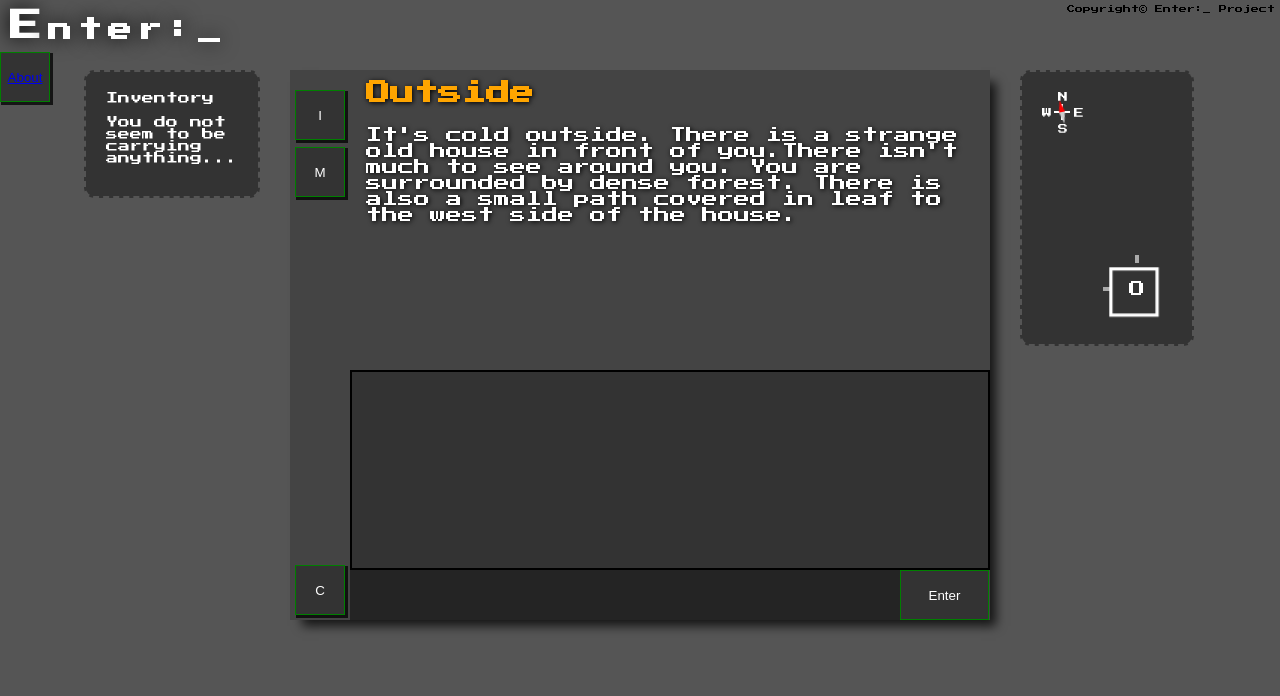
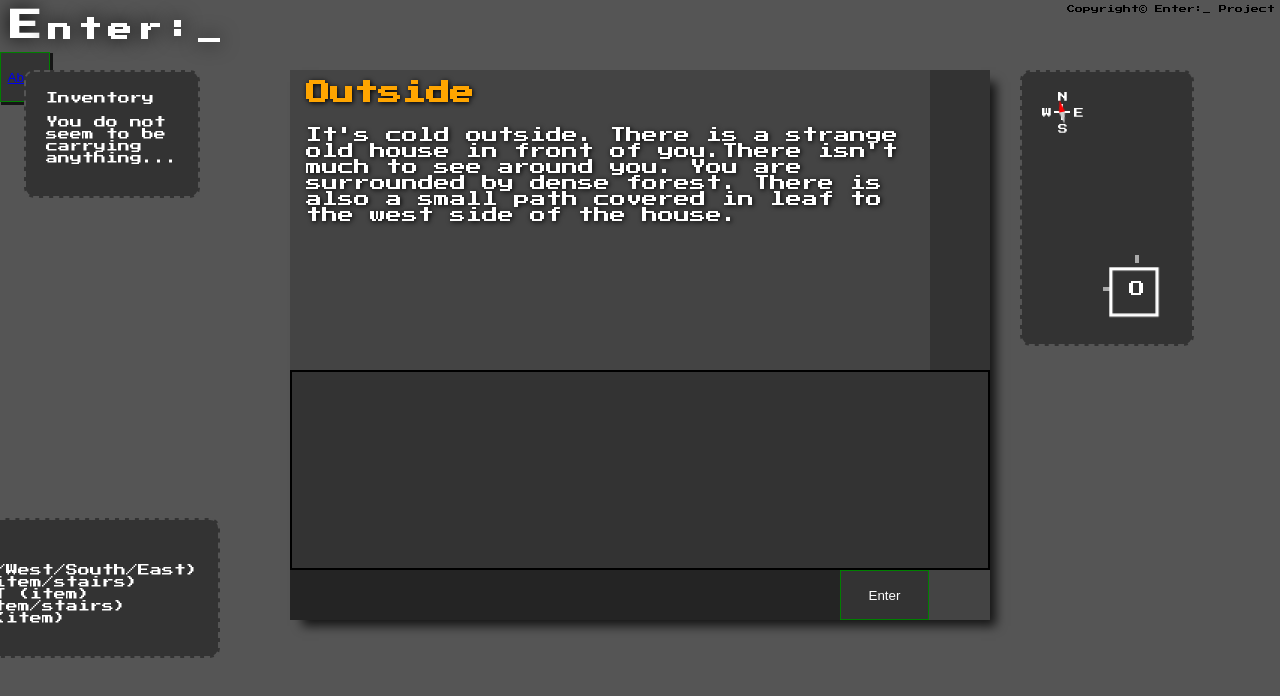
Before and after one commit to Pampen/Enter, a React (Create React App) app: page / in a window 1280 px wide. Shown: the top 696 px of the page. Built offline with nearby package versions, Linux system fonts and the light colour scheme.

Commit message:
Påbörjat ta bort knapparna

```diff
--- a/src/App.js
+++ b/src/App.js
@@ -1,14 +1,11 @@
 import React, { Component } from "react";
 import "./styles/style.css";
 import sendMessage from "./utilities/connect.js";
-import ButtonContainer from "./components/button-container";
 import GameScreen from "./components/game-screen";
 import Terminal from "./components/terminal";
-import Inventory from "./components/inventory";
-import Modal from "./components/Modal";
-import Commands from "./components/commands";
 import Map from "./components/map";
-import Testcommands from "./components/testinventory";
+import Testinventory from "./components/testinventory";
+import Testcommand from "./components/testCommands"
 
 class App extends Component {
   constructor(props) {
@@ -65,39 +62,12 @@ class App extends Component {
       console.log(this.state);
     });
   }
-
-  showMapModal = () => {
-    this.setState({
-      ...this.state,
-      mapShow: !this.state.mapShow
-    });
-  };
-
-  showInventoryModal = () => {
-    this.setState({
-      ...this.state,
-      inventoryShow: !this.state.inventoryShow
-    });
-  };
-
-  showCommandModal = () => {
-    this.setState({
-      ...this.state,
-      commandShow: !this.state.commandShow
-    });
-  };
   render() {
     console.log(this.state.level)
 
     return (
       <main id="wrapper">
         <div className="container">
-          <ButtonContainer
-            props
-            handleMapClick={this.showMapModal}
-            handleInventoryClick={this.showInventoryModal}
-            handleCommandClick={this.showCommandModal}
-          />
           <div className="game-container">
             <GameScreen
               title={this.state.title}
@@ -107,20 +77,9 @@ class App extends Component {
             />
             <Map level={this.state.level} levelHistory={this.state.levelHistory} />
 
-            <Testcommands inventory={this.state.inventory} />
+            <Testinventory inventory={this.state.inventory} />
+            <Testcommand />
 
-            <Modal
-              onClose={this.showInventoryModal}
-              show={this.state.inventoryShow}
-            >
-              <Inventory inventory={this.state.inventory} />
-            </Modal>
-            <Modal
-              onClose={this.showCommandModal}
-              show={this.state.commandShow}
-            >
-              <Commands />
-            </Modal>
             <Terminal updateState={this.updateState} />
           </div>
         </div>
--- a/src/components/Modal.js
+++ /dev/null
@@ -1,45 +0,0 @@
-import React from "react";
-
-const modalStyle = {
-  backgroundColor: "#333",
-  padding: 30,
-  position: "absolute",
-  top: 0,
-  bottom: 0,
-  left: 0,
-  right: 0
-};
-
-const footerStyle = {
-  position: "absolute",
-  top: 10,
-  right: 10,
-  borderRadius: 0,
-  backgroundColor: "transparent"
-};
-
-export default class extends React.Component {
-  onClose = e => {
-    this.props.onClose && this.props.onClose(e);
-  };
-  render() {
-    if (!this.props.show) {
-      return null;
-    }
-    return (
-      <div className="animation-fade-in" style={modalStyle}>
-        {this.props.children}
-        <div style={footerStyle}>
-          <button
-            onClick={e => {
-              this.onClose(e);
-            }}
-            className="close-button"
-          >
-            CLOSE (X)
-          </button>
-        </div>
-      </div>
-    );
-  }
-}
--- a/src/components/button-container.js
+++ /dev/null
@@ -1,42 +0,0 @@
-import React, { Component } from "react";
-
-export default class ButtonContainer extends Component {
-  handleMapClick() {
-    this.props.handleMapClick();
-  }
-  handleInventoryClick() {
-    this.props.handleInventoryClick();
-  }
-  handleCommandClick() {
-    this.props.handleCommandClick();
-  }
-  render() {
-    return (
-      <div className="button-container">
-        <div id="main-buttons">
-          <button
-            className="game-button"
-            id="inventory-button"
-            onClick={this.handleInventoryClick.bind(this)}
-          >
-            I
-          </button>
-          <button
-            className="game-button"
-            id="map-button"
-            onClick={this.handleMapClick.bind(this)}
-          >
-            M
-          </button>
-        </div>
-        <button
-          className="game-button"
-          id="command-button"
-          onClick={this.handleCommandClick.bind(this)}
-        >
-          C
-        </button>
-      </div>
-    );
-  }
-}
--- a/src/components/item.js
+++ /dev/null
@@ -1,18 +0,0 @@
-import React, { Component } from 'react';
-
-export default class Item extends Component {
-    render() {
-        const item=this.props.item
-        return(
-
-            <li key={item.itemName} className="item">
-                <span className="item-name">
-                    {item.itemName}
-                </span>
-                <span className="description">
-                    {item.itemDescription}
-                </span>
-            </li>
-        )
-    }
-}
--- a/src/components/command.js
+++ b/src/components/singleCommand.js
@@ -1,9 +1,9 @@
 import React, { Component } from 'react';
 
-export default class Command extends Component {
+export default class TEST1 extends Component {
     render() {
-        const commandList=this.props.commandList
-        return(
+        const commandList = this.props.commandList
+        return (
             <li key={commandList.commandName} className="item">
                 <span className="item-name">
                     {commandList.commandName}
--- a/src/components/commands.js
+++ b/src/components/testCommands.js
@@ -1,7 +1,7 @@
 import React, { Component } from 'react';
-import Command from './command';
+import Testcommand from './singleCommand';
 
-export default class Commands extends Component {
+export default class Test extends Component {
     render() {
         const commandInfo = {
             goCommand: {
@@ -33,11 +33,11 @@ export default class Commands extends Component {
         const commandNames = Object.keys(commandInfo)
 
         return (
-            <div className="inventory">
+            <div className="commandList">
                 <ul>
                     {
                         commandNames.map((commandName, i) =>
-                            <Command key={'item-' + i} commandList={commandInfo[commandName]} />
+                            <Testcommand key={'item-' + i} commandList={commandInfo[commandName]} />
                         )
                     }
                 </ul>
--- a/src/styles/style.css
+++ b/src/styles/style.css
@@ -192,6 +192,17 @@ body {
   padding: 20px;
   background-color: #333;
   margin-right: 90px;
+  border-radius: 10px;
+  border: 2px dashed #555;
+  font-size: 12px;
+}
+
+.commandList {
+  position: absolute;
+  right: 100%;
+  padding: 20px;
+  background-color: #333;
+  margin: 64% 10% 0% 0%;
   border-radius: 10px;
   border: 2px dashed #555;
   font-size: 12px;
```
